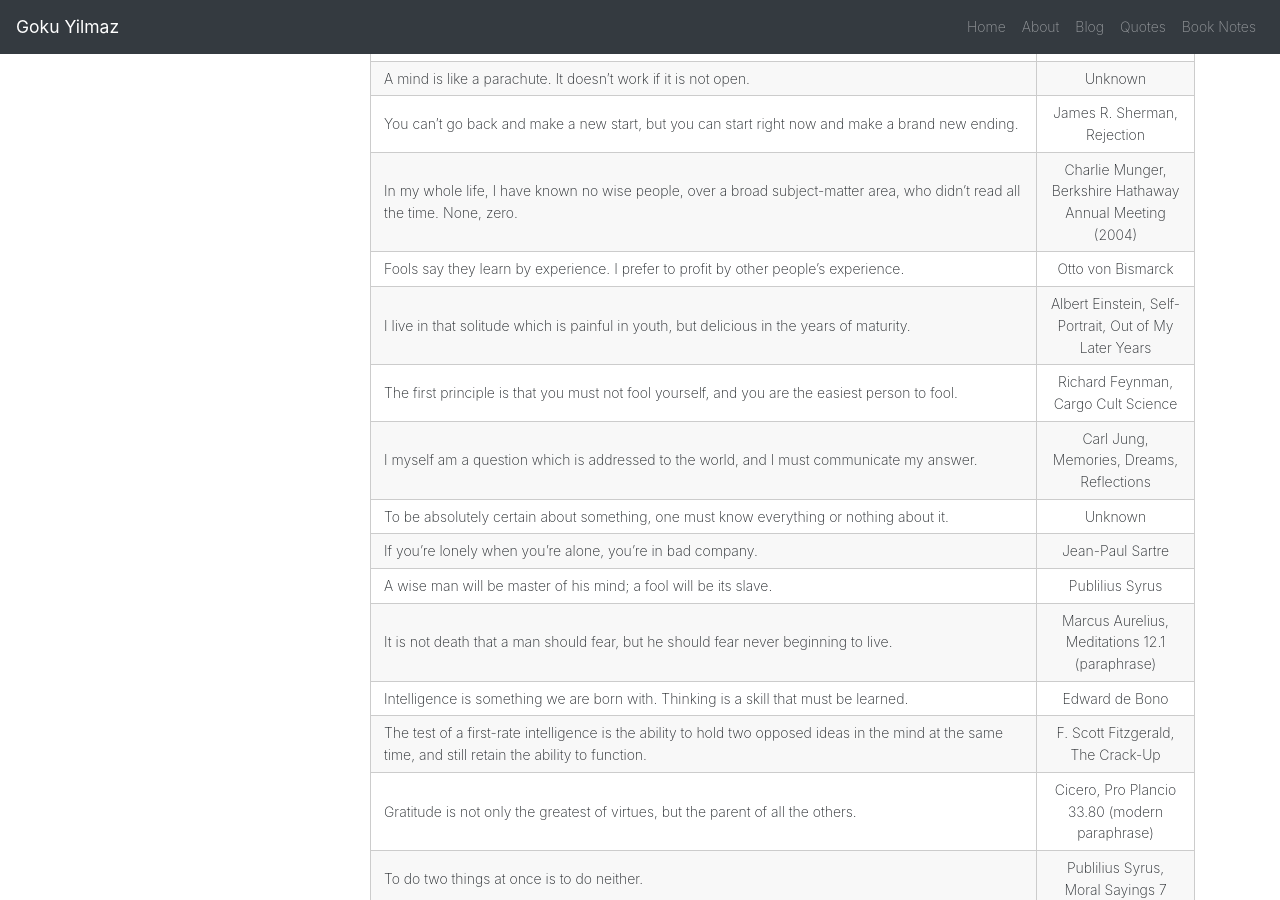
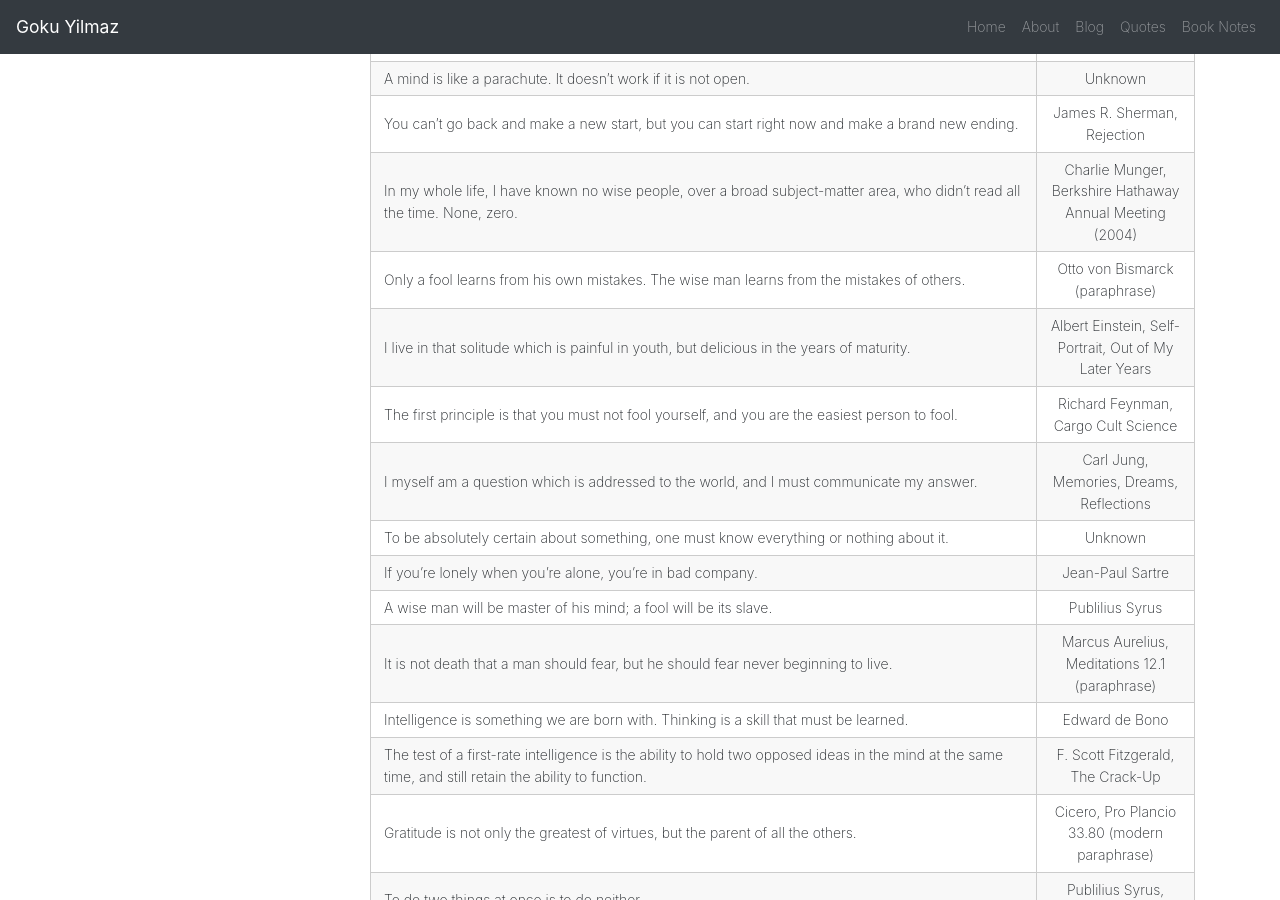
Before and after one commit to Esqarrouth/goktugyil.github.io, a Jekyll site: the page built from _pages/quotes.md, in a window 1280 px wide and 900 px high, scrolled down 8864 px. Built offline with Jekyll 4.4.1, drawn with Linux system fonts in a browser that asks for light colours.

Commit message:
Update Bismarck quote wording

```diff
--- a/_pages/quotes.md
+++ b/_pages/quotes.md
@@ -205,7 +205,7 @@ No man can get rich himself unless he enriches others.|Earl Nightingale, The Str
 A mind is like a parachute. It doesn’t work if it is not open.|Unknown
 You can’t go back and make a new start, but you can start right now and make a brand new ending.|James R. Sherman, Rejection
 In my whole life, I have known no wise people, over a broad subject-matter area, who didn’t read all the time. None, zero.|Charlie Munger, Berkshire Hathaway Annual Meeting (2004)
-Fools say they learn by experience. I prefer to profit by other people’s experience.|Otto von Bismarck
+Only a fool learns from his own mistakes. The wise man learns from the mistakes of others.|Otto von Bismarck (paraphrase)
 I live in that solitude which is painful in youth, but delicious in the years of maturity.|Albert Einstein, Self-Portrait, Out of My Later Years
 The first principle is that you must not fool yourself, and you are the easiest person to fool.|Richard Feynman, Cargo Cult Science
 I myself am a question which is addressed to the world, and I must communicate my answer.|Carl Jung, Memories, Dreams, Reflections
```
